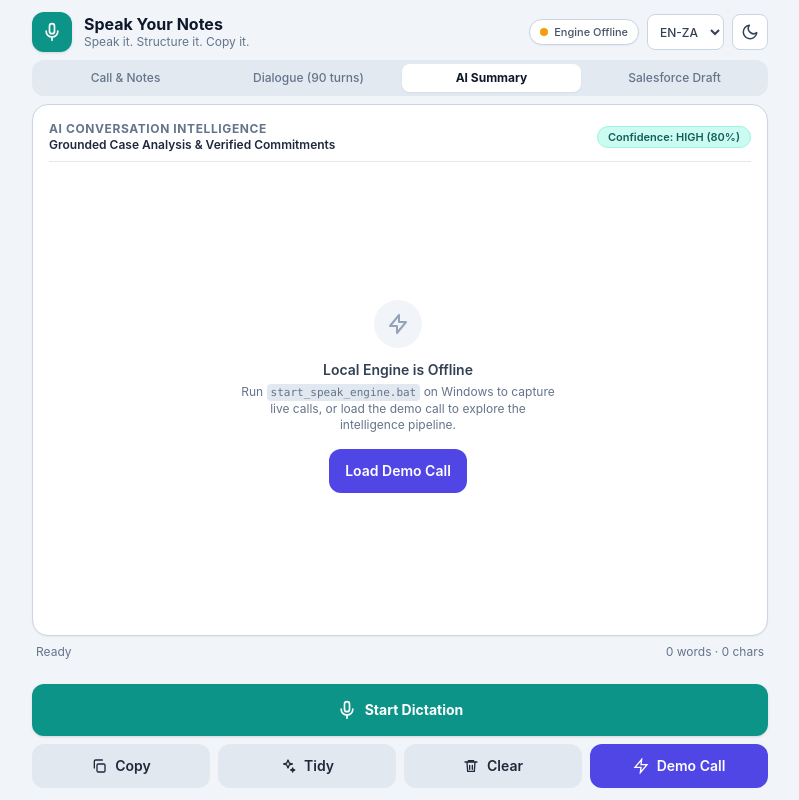
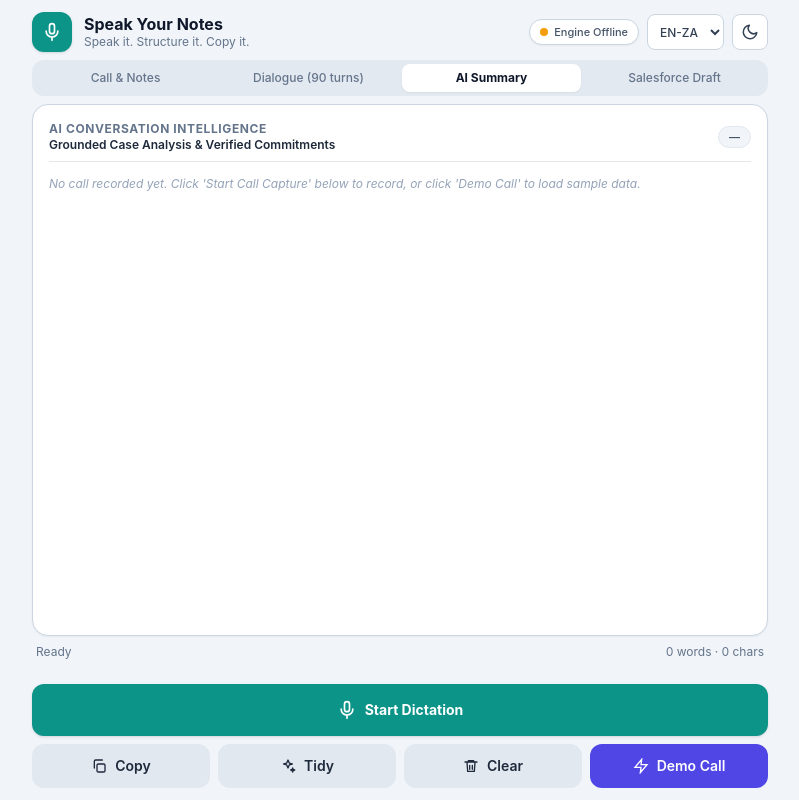
Before and after one commit to Alcatecablee/speak, a website: page index.html in a window 1280 px wide. Both pictures are taken after a click on the button "AI Summary". Shown: the whole page, without its empty margins (240-1039 px from the left). Drawn offline with nearby package versions, Linux system fonts and the light colour scheme; files that its build step writes are made by us from their sources.

Commit message:
fix: ensure demo data only loads on explicit Demo Call button click

```diff
--- a/app.js
+++ b/app.js
@@ -375,6 +375,8 @@
       }
       engineState = 'recording';
       engineElapsedSeconds = 0;
+      artifactsLoaded = false;
+      currentSalesforcePayload = null;
       clearInterval(engineSessionTimer);
       engineSessionTimer = setInterval(() => {
         engineElapsedSeconds++;
@@ -386,6 +388,8 @@
       transcriptContainer.innerHTML = '<p class="italic text-slate-400">Recording live call… transcript will generate upon stopping capture.</p>';
       transcriptCount.textContent = 'Recording…';
       reviewContainer.innerHTML = '<p class="italic text-slate-400">Recording live call… AI analysis will generate upon stopping capture.</p>';
+      reviewConfidence.textContent = '—';
+      reviewConfidence.className = 'rounded-full bg-slate-100 px-2.5 py-0.5 text-[11px] font-semibold text-slate-600 dark:bg-slate-800 dark:text-slate-300 border border-slate-200 dark:border-slate-700';
       salesforceContainer.innerHTML = '<p class="italic text-slate-400">Recording live call… Salesforce draft will generate upon stopping capture.</p>';
     } catch (e) {
       showToast(`Failed to start capture: ${e.message}`);
@@ -433,30 +437,11 @@
         const analysisData = await resAnalysis.json();
         if (analysisData.data && analysisData.data.confidence) {
           reviewConfidence.textContent = `Confidence: ${analysisData.data.confidence.level} (${Math.round(analysisData.data.confidence.score * 100)}%)`;
+          reviewConfidence.className = 'rounded-full bg-teal-100 px-2.5 py-0.5 text-[11px] font-semibold text-teal-800 dark:bg-teal-950 dark:text-teal-300 border border-teal-200 dark:border-teal-800';
         }
       }
     } catch (e) {
       console.warn('Error fetching artifacts:', e);
-    }
-  }
-
-  function renderOfflineEmptyState(container, tabTitle) {
-    if (!container) return;
-    container.innerHTML = `
-      <div class="flex flex-col items-center justify-center h-full p-6 text-center text-slate-500">
-        <div class="mb-3 rounded-full bg-slate-100 p-3 dark:bg-slate-800">
-          <svg class="h-6 w-6 text-slate-400" fill="none" viewBox="0 0 24 24" stroke="currentColor">
-            <path stroke-linecap="round" stroke-linejoin="round" stroke-width="2" d="M13 10V3L4 14h7v7l9-11h-7z" />
-          </svg>
-        </div>
-        <p class="font-semibold text-sm text-slate-700 dark:text-slate-300">Local Engine is Offline</p>
-        <p class="mt-1 max-w-xs text-xs text-slate-500 dark:text-slate-400">Run <code class="rounded bg-slate-200 px-1 py-0.5 font-mono text-[11px] dark:bg-slate-800">start_speak_engine.bat</code> on Windows to capture live calls, or load the demo call to explore the intelligence pipeline.</p>
-        <button type="button" class="btn-load-demo-inline mt-4 btn btn-sm bg-indigo-600 text-white hover:bg-indigo-500">Load Demo Call</button>
-      </div>
-    `;
-    const inlineBtn = container.querySelector('.btn-load-demo-inline');
-    if (inlineBtn) {
-      inlineBtn.onclick = () => loadDemoCall();
     }
   }
 
@@ -579,12 +564,8 @@
     if (tagsNav) tagsNav.hidden = tabId !== 'notes' || engineConnected;
 
     if (tabId !== 'notes') {
-      if (engineConnected) {
+      if (engineConnected && artifactsLoaded) {
         fetchAndRenderEngineArtifacts();
-      } else if (!artifactsLoaded) {
-        if (tabId === 'transcript') renderOfflineEmptyState(transcriptContainer, 'Dialogue Transcript');
-        else if (tabId === 'review') renderOfflineEmptyState(reviewContainer, 'AI Summary');
-        else if (tabId === 'salesforce') renderOfflineEmptyState(salesforceContainer, 'Salesforce Draft');
       }
     }
   }
--- a/index.html
+++ b/index.html
@@ -92,10 +92,10 @@
             <h2 class="text-xs font-bold uppercase tracking-wider text-slate-500 dark:text-slate-400">Two-Stream Dialogue Transcript</h2>
             <p class="text-xs text-slate-800 dark:text-slate-200 font-semibold">Separated Streams: Consultant Mic vs Client Loopback</p>
           </div>
-          <span id="transcript-count" class="rounded-full bg-slate-100 px-2.5 py-0.5 text-[11px] font-semibold text-slate-600 dark:bg-slate-800 dark:text-slate-300">90 turns</span>
+          <span id="transcript-count" class="rounded-full bg-slate-100 px-2.5 py-0.5 text-[11px] font-semibold text-slate-600 dark:bg-slate-800 dark:text-slate-300">—</span>
         </div>
         <div id="transcript-container" class="flex-1 space-y-2 overflow-y-auto pr-1 text-xs">
-          <p class="italic text-slate-400">Loading transcript…</p>
+          <p class="italic text-slate-400">No call recorded yet. Click 'Start Call Capture' below to record, or click 'Demo Call' to load sample data.</p>
         </div>
       </section>
 
@@ -106,10 +106,10 @@
             <h2 class="text-xs font-bold uppercase tracking-wider text-slate-500 dark:text-slate-400">AI Conversation Intelligence</h2>
             <p class="text-xs text-slate-800 dark:text-slate-200 font-semibold">Grounded Case Analysis & Verified Commitments</p>
           </div>
-          <span id="review-confidence" class="rounded-full bg-teal-100 px-2.5 py-0.5 text-[11px] font-semibold text-teal-800 dark:bg-teal-950 dark:text-teal-300 border border-teal-200 dark:border-teal-800">Confidence: HIGH (80%)</span>
+          <span id="review-confidence" class="rounded-full bg-slate-100 px-2.5 py-0.5 text-[11px] font-semibold text-slate-600 dark:bg-slate-800 dark:text-slate-300 border border-slate-200 dark:border-slate-700">—</span>
         </div>
         <div id="review-container" class="flex-1 space-y-3 overflow-y-auto pr-1 text-xs leading-relaxed text-slate-700 dark:text-slate-300">
-          <p class="italic text-slate-400">Loading analysis…</p>
+          <p class="italic text-slate-400">No call recorded yet. Click 'Start Call Capture' below to record, or click 'Demo Call' to load sample data.</p>
         </div>
       </section>
 
@@ -125,7 +125,7 @@
           </button>
         </div>
         <div id="salesforce-container" class="flex-1 space-y-3 overflow-y-auto pr-1 text-xs text-slate-700 dark:text-slate-300">
-          <p class="italic text-slate-400">Loading draft payload…</p>
+          <p class="italic text-slate-400">No call recorded yet. Click 'Start Call Capture' below to record, or click 'Demo Call' to load sample data.</p>
         </div>
       </section>
 
```
Also changed, not shown: tests/screenshots/desktop-recording.png, tests/screenshots/mobile-recording.png, tests/screenshots/procedure-panel-desktop.png, tests/screenshots/procedure-reminder-desktop.png.
